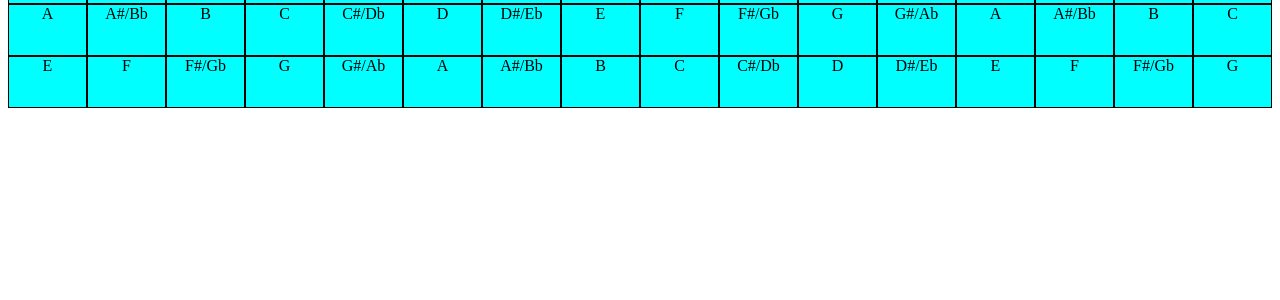
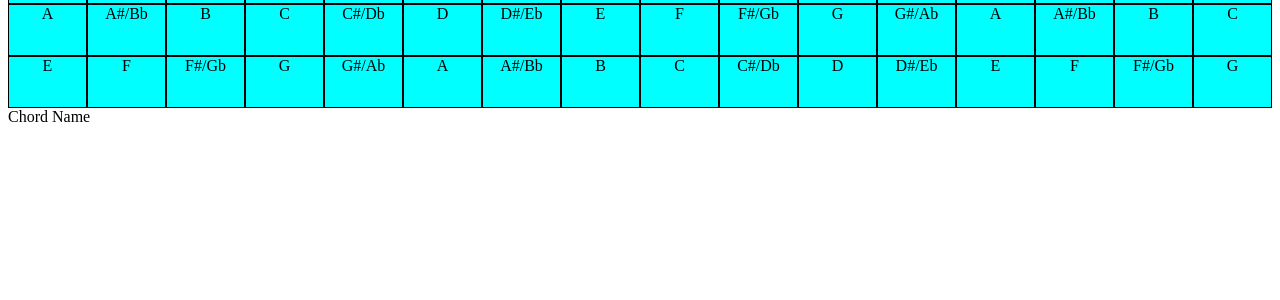
Before and after one commit to LopezMCruz/FretNot-CS4326, a Flask app: template flask-server/templates/prototype_fretboard.html in a window 1280 px wide. Shown: the part 271-571 px from the top of the page. Run offline with Flask 3, Linux system fonts and the light colour scheme; the template is opened without the code that fills it, so the values that code supplies are empty.

Commit message:
updated chord analyzer logic

```diff
--- a/flask-server/server.py
+++ b/flask-server/server.py
@@ -1,10 +1,12 @@
-from flask import Flask, request, make_response, jsonify
+#from durable.lang import *
+from flask import Flask, request, make_response,render_template, jsonify, redirect, url_for
 from catalog import chords
-
 
 app = Flask(__name__)
 
 # Looks up chord based on input
+# chords argument is imported from catalog.py
+# "from catalog import chords"
 def show_chord(chords, value):
     chord = chords[value]
     if value in chords:
@@ -12,54 +14,44 @@ def show_chord(chords, value):
     else:
         return("not found")
 
-# passes chord to the web page
-@app.route("/")
-def get_chord():
-    value = "2,x,1,3,x,x,A#,G,C#"
-    new_chord=show_chord(chords, value)
-    return jsonify(new_chord)
-
-
-notes = []
-
-# Initialize empty array
+# Initialize empty array, an index for every string
 my_array = [None, None, None, None, None, None]
-my_array2 = [None, None, None, None, None, None]
-
-@app.route('/')
-def index():
-  return render_template('index.html')
 
 @app.route('/update-array', methods=['POST'])
 def update_array():
-  value = request.json['value']
-  index = int(request.json['index'])
-  if value == my_array[index]:
-    my_array[index] = None
-  else:
-    my_array[index] = value
-  for i in range(len(my_array)):
-    if my_array is None:
-        my_array2[index] = '0'
+    value = request.json['value'] #gets the value from whatever note is active
+    index = int(request.json['index']) #the index represents a string on the fretboard
+    if value == my_array[index]: #this if statement removes the note if it is selected a second time
+        my_array[index] = None
     else:
-        my_array2[index] = 'x'
-  query = arr2string(my_array, my_array2)
-  print(query)
-  return ''
+        my_array[index] = value # updates the array with the note ex: [None, E, C, None, A, None]
+    # the array is converted to a string with the 'None' values stripped out
+    query = ",".join(str(x) for x in my_array if x is not None) #ex: ex: [None, E, C, None, A, None] becomes E,C,E
+    new_chord = show_chord(chords, query) #queries catalog.py for matching chords
+    if new_chord == "":
+        return "No Chord Found"
+    else:
+        return jsonify({'chord': new_chord})
+    #return jsonify({'chord': new_chord}) #returns a json
 
-def arr2string(array1, array2):
-    combined_string = ''
-    for i in range(len(array1)):
-        combined_string += array1[i] + ' ' + array2[i] + ', '
-    combined_string = combined_string[:-2]
-    return combined_string
+#this is the middle man tha lets the program use the array from /update-array
+@app.route('/update-and-get-chord', methods=['POST'])
+def update_and_get_chord():
+    update_array()
+    return redirect(url_for('get_chord'))
 
-#@app.route("/")
-#@app.route("/members")
-#def members():
-#    test = "test template"
-#    return render_template("Fret.html",member=members,testing = test )#test is just for testing purpose
-    #return {"members": ["Member1","Member2","Member3"]}
+# dulplicate code is because the chord name needs to be calculated
+# everytime the chord is updated. This will need to be rewritten
+# when I have more time
+@app.route('/get_chord')
+def get_chord():
+    query = ",".join(str(x) for x in my_array if x is not None)
+    new_chord = show_chord(chords, query)
+    if new_chord == "":
+        return "No Chord Found"
+    else:
+        return jsonify({'chord': new_chord})
+
 
 @app.route("/feedback_form")
 def feedback():
@@ -68,7 +60,7 @@ def feedback():
 def discovery_page():
     return render_template("discovery.html")
 
-@app.route("/fretboard")
+@app.route("/fretboard", methods=['GET','POST'])
 def fretboard():
     return render_template("prototype_fretboard.html")
 
--- a/flask-server/static/fretboard.js
+++ b/flask-server/static/fretboard.js
@@ -15,92 +15,21 @@ cells.forEach(cell => {
     // Update array with value of clicked cell
     const value = e.target.dataset.value;
     const index = e.target.dataset.index;
-    fetch('/update-array', {
+    fetch('/update-array', { // calls the /update-array route from server.py
       method: 'POST',
       body: JSON.stringify({ index: index, value: value }),
       headers: { 'Content-Type': 'application/json' }
+    }).then(() => {
+      fetch('/get_chord') // calls the /get_chord route from server.py
+        .then(response => response.json())
+        .then(data => {
+          if (data === "No Chord Found") { // this is supposed update on the webpage
+                                            // when no chord is found but it's not working yet
+              document.getElementById('chord-name').innerHTML = data;
+          } else { //else statment pushes the chord json from get_chord to the html block
+              document.getElementById('chord-name').innerHTML = data.chord;
+          }
+        });
     });
   });
 });
-
-/**
-const rows = document.querySelectorAll('.row');
-
-  rows.forEach(row => {
-    const cells = row.querySelectorAll('.cell');
-    cells.forEach(cell => {
-      cell.addEventListener('click', (e) => {
-        const clickedCell = e.target;
-        const activeCell = row.querySelector('.cell.active');
-        if (activeCell) {
-          activeCell.classList.remove('active');
-        }
-        clickedCell.classList.add('active');
-      });
-    });
-  });
-*/
-
-/**
-
-
-const cells = document.querySelectorAll('.cell');
-
-let activeCell;
-
-cells.forEach(cell => {
-    cell.addEventListener('click', e => {
-      // Remove the "active" class from the previously active cell
-      if (activeCell) {
-        activeCell.classList.remove('active');
-      }
-
-      // Add the "active" class to the clicked cell
-      cell.classList.add('active');
-      activeCell = cell;
-    });
-  });
-  **/
-/**
-function addClickEvent(elementID){
-    const element = document.getElementById(elementID);
-    element.addEventListener('click', (e) => {
-        fretClick(element);
-    });
-}
-addClickEvent('E1');
-addClickEvent('F1');
-addClickEvent('Gb1');
-addClickEvent('G1');
-addClickEvent('Ab1');
-addClickEvent('A1');
-addClickEvent('Bb1');
-addClickEvent('B1');
-addClickEvent('C1');
-addClickEvent('Db1');
-addClickEvent('D1');
-addClickEvent('Eb1');
-addClickEvent('E2');
-addClickEvent('F2');
-addClickEvent('Gb2');
-addClickEvent('G2');
-
-function e1StringClick(key){
-    let E=document.getElementById('E1');
-    let F=document.getElementById('F1');
-    let Gb1=document.getElementById('Gb1');
-    let G=document.getElementById('G1');
-    let Ab=document.getElementById('Ab1');
-    let A=document.getElementById('A1');
-    let Bb=document.getElementById('Bb1');
-    let B=document.getElementById('B1');
-    let C=document.getElementById('C1');
-    let Db=document.getElementById('Db1');
-    let D=document.getElementById('D1');
-    let Eb=document.getElementById('Eb1');
-    let E2=document.getElementById('E2');
-    let F2=document.getElementById('F2');
-    let Gb2=document.getElementById('Gb2');
-    let G2=document.getElementById('G2');
-}
-**/
--- a/flask-server/templates/prototype_fretboard.html
+++ b/flask-server/templates/prototype_fretboard.html
@@ -116,6 +116,13 @@
         <div class="cell" data-value="Gb" data-index="5">F#/Gb</div> <!--F#/Gb -->
         <div class="cell" data-value="G" data-index="5">G</div>
     </div>
+    <!--This block displayes the chord name after-->
+    <div class="chord_header">Chord Name</div>
+    <div class="chord_name">
+        <p id="chord-name"></p>
+    </div>
+
+
 <script src="/static/fretboard.js"></script>
 </body>
 </html>
```
